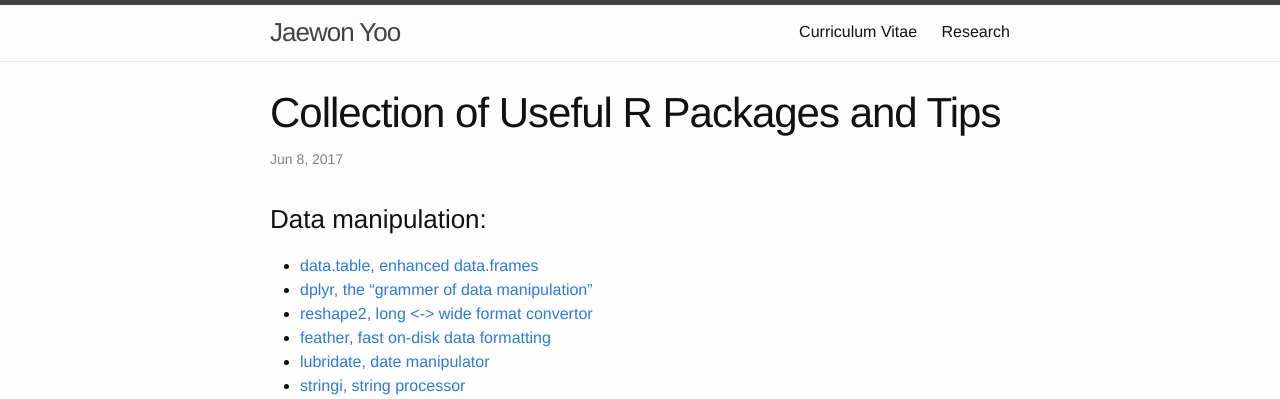
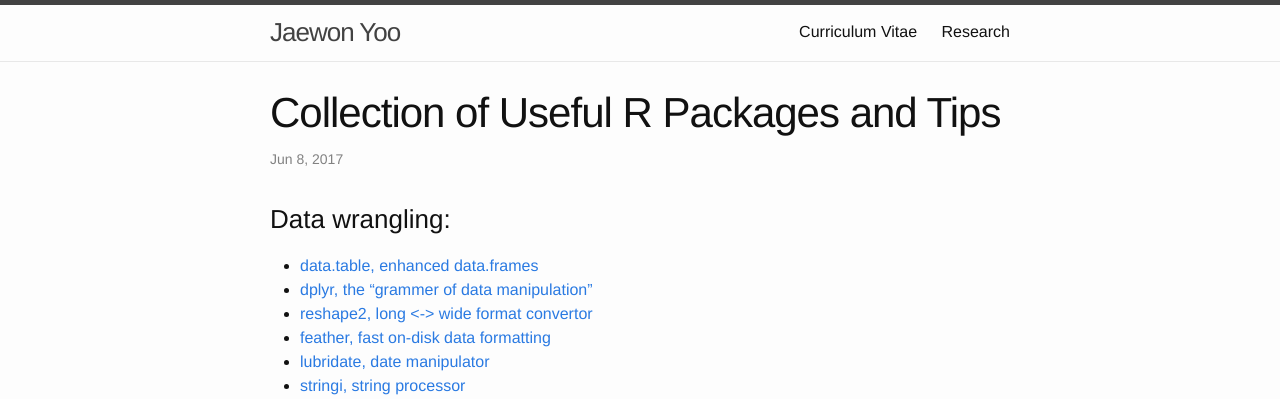
Before and after one commit to j1yoo/j1yoo.github.io, a Jekyll site: the page built from _posts/2017-06-08-useful_r_packages.md, in a window 1280 px wide. Shown: the top 399 px of the page. Built offline with Jekyll 4.4.1, drawn with Linux system fonts in a browser that asks for light colours.

Commit message:
Create 2017-06-08-useful_r_packages.md

```diff
--- a/_posts/2017-06-08-useful_r_packages.md
+++ b/_posts/2017-06-08-useful_r_packages.md
@@ -4,7 +4,7 @@ title: "Collection of Useful R Packages and Tips"
 categories: misc
 ---
 
-### Data manipulation:
+### Data wrangling:
 * [data.table, enhanced data.frames](https://s3.amazonaws.com/assets.datacamp.com/img/blog/data+table+cheat+sheet.pdf)
 * [dplyr, the "grammer of data manipulation"](https://www.rstudio.com/wp-content/uploads/2015/02/data-wrangling-cheatsheet.pdf)
 * [reshape2, long <-> wide format convertor](http://seananderson.ca/2013/10/19/reshape.html)
```
